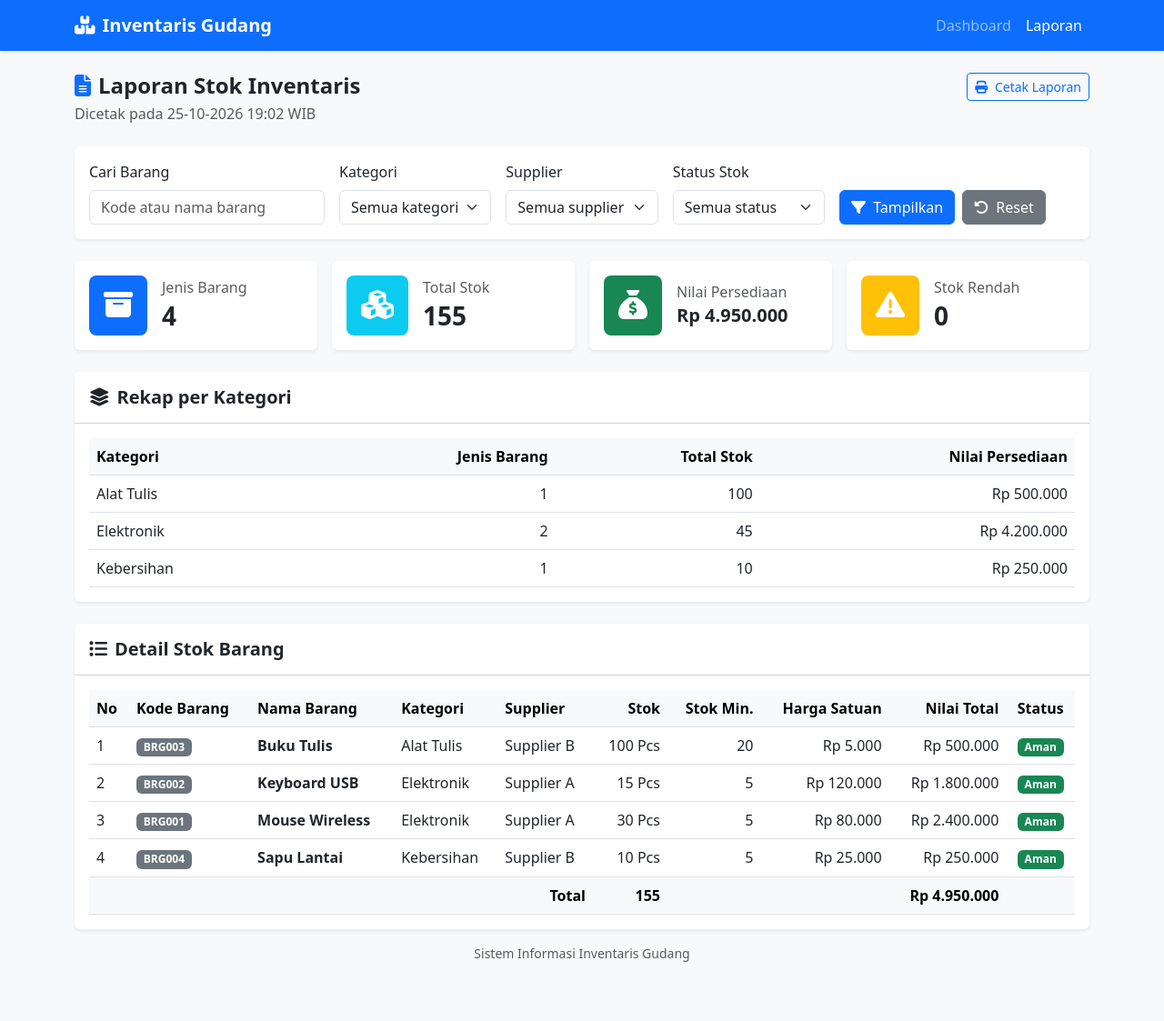
After one commit to yuzrizal/UTS_PW, a PHP site: page /laporan.php in a window 1280 px wide. The commit adds this page. Shown: the whole page at 91% size. Run offline with PHP 8.4, Linux system fonts and the light colour scheme; data comes from the database, SQL or seed files in the repository.

Commit message:
Tambah halaman laporan dan perbaiki navbar

```diff
--- a/index.php
+++ b/index.php
@@ -25,9 +25,8 @@ include 'koneksi.php';
             <div class="collapse navbar-collapse" id="navbarNav">
                 <ul class="navbar-nav ms-auto">
                     <li class="nav-item"><a class="nav-link active" href="#">Dashboard</a></li>
-                    <li class="nav-item"><a class="nav-link" href="#">Barang Masuk</a></li>
-                    <li class="nav-item"><a class="nav-link" href="#">Barang Keluar</a></li>
-                    <li class="nav-item"><a class="nav-link" href="#">Laporan</a></li>
+
+                    <li class="nav-item"><a class="nav-link" href="laporan.php">laporan</a></li>
                 </ul>
             </div>
         </div>
--- /dev/null
+++ b/laporan.php
@@ -0,0 +1,401 @@
+<?php
+include 'koneksi.php';
+
+date_default_timezone_set('Asia/Jakarta');
+
+if (!$conn) {
+    die("Database belum terhubung. Silakan periksa koneksi.php.");
+}
+
+$error = null;
+
+// ---------- Ambil nilai filter dari URL ----------
+$f_kategori = isset($_GET['kategori']) ? (int) $_GET['kategori'] : 0;
+$f_supplier = $_GET['supplier'] ?? '';          // '' = semua, 'none' = tanpa supplier, angka = id supplier
+$f_status   = $_GET['status'] ?? '';            // '' = semua, 'rendah', 'aman'
+$f_cari     = trim($_GET['cari'] ?? '');
+
+// ---------- Susun kondisi WHERE dengan prepared statement ----------
+$where  = [];
+$types  = '';
+$params = [];
+
+if ($f_kategori > 0) {
+    $where[] = "b.id_kategori = ?";
+    $types  .= 'i';
+    $params[] = $f_kategori;
+}
+
+if ($f_supplier === 'none') {
+    $where[] = "b.id_supplier IS NULL";
+} elseif ((int) $f_supplier > 0) {
+    $where[] = "b.id_supplier = ?";
+    $types  .= 'i';
+    $params[] = (int) $f_supplier;
+}
+
+if ($f_status === 'rendah') {
+    $where[] = "b.stok <= b.stok_minimum";
+} elseif ($f_status === 'aman') {
+    $where[] = "b.stok > b.stok_minimum";
+}
+
+if ($f_cari !== '') {
+    $where[] = "(b.kode_barang LIKE ? OR b.nama_barang LIKE ?)";
+    $types  .= 'ss';
+    $like = '%' . $f_cari . '%';
+    $params[] = $like;
+    $params[] = $like;
+}
+
+$where_sql = $where ? 'WHERE ' . implode(' AND ', $where) : '';
+
+// ---------- Ambil data barang ----------
+$data = [];
+
+try {
+    $sql = "SELECT b.*, k.nama_kategori, s.nama_supplier
+            FROM barang b
+            LEFT JOIN kategori k ON b.id_kategori = k.id_kategori
+            LEFT JOIN supplier s ON b.id_supplier = s.id_supplier
+            $where_sql
+            ORDER BY k.nama_kategori, b.nama_barang";
+
+    $stmt = mysqli_prepare($conn, $sql);
+    if ($params) {
+        mysqli_stmt_bind_param($stmt, $types, ...$params);
+    }
+    mysqli_stmt_execute($stmt);
+    $result = mysqli_stmt_get_result($stmt);
+
+    while ($row = mysqli_fetch_assoc($result)) {
+        $data[] = $row;
+    }
+    mysqli_stmt_close($stmt);
+} catch (mysqli_sql_exception $e) {
+    $error = "Gagal mengambil data laporan: " . $e->getMessage();
+}
+
+// ---------- Hitung ringkasan ----------
+$total_jenis = count($data);
+$total_stok  = 0;
+$total_nilai = 0;
+$total_rendah = 0;
+$per_kategori = [];
+
+foreach ($data as $row) {
+    $nilai = $row['stok'] * $row['harga'];
+
+    $total_stok  += $row['stok'];
+    $total_nilai += $nilai;
+
+    if ($row['stok'] <= $row['stok_minimum']) {
+        $total_rendah++;
+    }
+
+    $nama_kat = $row['nama_kategori'] ?? 'Tanpa kategori';
+    if (!isset($per_kategori[$nama_kat])) {
+        $per_kategori[$nama_kat] = ['jenis' => 0, 'stok' => 0, 'nilai' => 0];
+    }
+    $per_kategori[$nama_kat]['jenis']++;
+    $per_kategori[$nama_kat]['stok']  += $row['stok'];
+    $per_kategori[$nama_kat]['nilai'] += $nilai;
+}
+
+// ---------- Data untuk dropdown filter ----------
+$kategori_list = mysqli_query($conn, "SELECT * FROM kategori ORDER BY nama_kategori");
+$supplier_list = mysqli_query($conn, "SELECT * FROM supplier ORDER BY nama_supplier");
+
+function rupiah($angka)
+{
+    return 'Rp ' . number_format($angka, 0, ',', '.');
+}
+?>
+
+<!DOCTYPE html>
+<html lang="id">
+<head>
+    <meta charset="UTF-8">
+    <meta name="viewport" content="width=device-width, initial-scale=1.0">
+    <title>Laporan Stok - Inventaris Gudang</title>
+    <!-- Bootstrap 5 CSS -->
+    <link href="https://cdn.jsdelivr.net/npm/bootstrap@5.3.0/dist/css/bootstrap.min.css" rel="stylesheet">
+    <!-- Font Awesome Icons -->
+    <link rel="stylesheet" href="https://cdnjs.cloudflare.com/ajax/libs/font-awesome/6.4.0/css/all.min.css">
+    <style>
+        @media print {
+            .no-print { display: none !important; }
+            body { background: #fff !important; }
+            .card { box-shadow: none !important; border: 1px solid #dee2e6 !important; }
+            .container { max-width: 100% !important; }
+        }
+    </style>
+</head>
+<body class="bg-light">
+
+    <!-- Navbar -->
+    <nav class="navbar navbar-expand-lg navbar-dark bg-primary shadow-sm mb-4 no-print">
+        <div class="container">
+            <a class="navbar-brand fw-bold" href="index.php"><i class="fa-solid fa-boxes-stacked me-2"></i>Inventaris Gudang</a>
+            <button class="navbar-toggler" type="button" data-bs-toggle="collapse" data-bs-target="#navbarNav">
+                <span class="navbar-toggler-icon"></span>
+            </button>
+            <div class="collapse navbar-collapse" id="navbarNav">
+                <ul class="navbar-nav ms-auto">
+                    <li class="nav-item"><a class="nav-link" href="index.php">Dashboard</a></li>
+                    <li class="nav-item"><a class="nav-link active" href="laporan.php">Laporan</a></li>
+                </ul>
+            </div>
+        </div>
+    </nav>
+
+    <div class="container pb-5">
+
+        <!-- Judul Laporan -->
+        <div class="d-flex justify-content-between align-items-start mb-4">
+            <div>
+                <h4 class="fw-bold mb-1">
+                    <i class="fa-solid fa-file-lines text-primary me-2"></i>Laporan Stok Inventaris
+                </h4>
+                <p class="text-muted mb-0">
+                    Dicetak pada <?= date('d-m-Y H:i') ?> WIB
+                </p>
+            </div>
+            <button type="button" class="btn btn-outline-primary btn-sm no-print" onclick="window.print()">
+                <i class="fa-solid fa-print me-1"></i> Cetak Laporan
+            </button>
+        </div>
+
+        <?php if ($error) { ?>
+            <div class="alert alert-danger">
+                <?= htmlspecialchars($error) ?>
+            </div>
+        <?php } ?>
+
+        <!-- Filter -->
+        <div class="card border-0 shadow-sm mb-4 no-print">
+            <div class="card-body">
+                <form method="GET" class="row g-3 align-items-end">
+                    <div class="col-md-3">
+                        <label class="form-label">Cari Barang</label>
+                        <input type="text" name="cari" class="form-control" placeholder="Kode atau nama barang"
+                               value="<?= htmlspecialchars($f_cari) ?>">
+                    </div>
+                    <div class="col-md-2">
+                        <label class="form-label">Kategori</label>
+                        <select name="kategori" class="form-select">
+                            <option value="">Semua kategori</option>
+                            <?php while ($k = mysqli_fetch_assoc($kategori_list)) { ?>
+                                <option value="<?= $k['id_kategori'] ?>"
+                                    <?= $f_kategori == $k['id_kategori'] ? 'selected' : '' ?>>
+                                    <?= htmlspecialchars($k['nama_kategori']) ?>
+                                </option>
+                            <?php } ?>
+                        </select>
+                    </div>
+                    <div class="col-md-2">
+                        <label class="form-label">Supplier</label>
+                        <select name="supplier" class="form-select">
+                            <option value="">Semua supplier</option>
+                            <option value="none" <?= $f_supplier === 'none' ? 'selected' : '' ?>>Tidak ada supplier</option>
+                            <?php while ($s = mysqli_fetch_assoc($supplier_list)) { ?>
+                                <option value="<?= $s['id_supplier'] ?>"
+                                    <?= (string) $f_supplier === (string) $s['id_supplier'] ? 'selected' : '' ?>>
+                                    <?= htmlspecialchars($s['nama_supplier']) ?>
+                                </option>
+                            <?php } ?>
+                        </select>
+                    </div>
+                    <div class="col-md-2">
+                        <label class="form-label">Status Stok</label>
+                        <select name="status" class="form-select">
+                            <option value="">Semua status</option>
+                            <option value="rendah" <?= $f_status === 'rendah' ? 'selected' : '' ?>>Stok rendah</option>
+                            <option value="aman" <?= $f_status === 'aman' ? 'selected' : '' ?>>Stok aman</option>
+                        </select>
+                    </div>
+                    <div class="col-md-3 d-flex gap-2">
+                        <button type="submit" class="btn btn-primary">
+                            <i class="fa-solid fa-filter me-1"></i> Tampilkan
+                        </button>
+                        <a href="laporan.php" class="btn btn-secondary">
+                            <i class="fa-solid fa-rotate-left me-1"></i> Reset
+                        </a>
+                    </div>
+                </form>
+            </div>
+        </div>
+
+        <!-- Ringkasan -->
+        <div class="row g-3 mb-4">
+            <div class="col-md-3 col-6">
+                <div class="card border-0 shadow-sm bg-white p-3 h-100">
+                    <div class="d-flex align-items-center">
+                        <div class="bg-primary text-white rounded-3 p-3 me-3">
+                            <i class="fa-solid fa-box-archive fa-2x"></i>
+                        </div>
+                        <div>
+                            <h6 class="text-muted mb-1">Jenis Barang</h6>
+                            <h3 class="fw-bold mb-0"><?= $total_jenis ?></h3>
+                        </div>
+                    </div>
+                </div>
+            </div>
+            <div class="col-md-3 col-6">
+                <div class="card border-0 shadow-sm bg-white p-3 h-100">
+                    <div class="d-flex align-items-center">
+                        <div class="bg-info text-white rounded-3 p-3 me-3">
+                            <i class="fa-solid fa-cubes fa-2x"></i>
+                        </div>
+                        <div>
+                            <h6 class="text-muted mb-1">Total Stok</h6>
+                            <h3 class="fw-bold mb-0"><?= number_format($total_stok, 0, ',', '.') ?></h3>
+                        </div>
+                    </div>
+                </div>
+            </div>
+            <div class="col-md-3 col-6">
+                <div class="card border-0 shadow-sm bg-white p-3 h-100">
+                    <div class="d-flex align-items-center">
+                        <div class="bg-success text-white rounded-3 p-3 me-3">
+                            <i class="fa-solid fa-sack-dollar fa-2x"></i>
+                        </div>
+                        <div>
+                            <h6 class="text-muted mb-1">Nilai Persediaan</h6>
+                            <h5 class="fw-bold mb-0"><?= rupiah($total_nilai) ?></h5>
+                        </div>
+                    </div>
+                </div>
+            </div>
+            <div class="col-md-3 col-6">
+                <div class="card border-0 shadow-sm bg-white p-3 h-100">
+                    <div class="d-flex align-items-center">
+                        <div class="bg-warning text-white rounded-3 p-3 me-3">
+                            <i class="fa-solid fa-triangle-exclamation fa-2x"></i>
+                        </div>
+                        <div>
+                            <h6 class="text-muted mb-1">Stok Rendah</h6>
+                            <h3 class="fw-bold mb-0"><?= $total_rendah ?></h3>
+                        </div>
+                    </div>
+                </div>
+            </div>
+        </div>
+
+        <!-- Rekap per Kategori -->
+        <div class="card border-0 shadow-sm mb-4">
+            <div class="card-header bg-white py-3">
+                <h5 class="mb-0 fw-bold"><i class="fa-solid fa-layer-group me-2"></i>Rekap per Kategori</h5>
+            </div>
+            <div class="card-body">
+                <div class="table-responsive">
+                    <table class="table table-hover align-middle mb-0">
+                        <thead class="table-light">
+                            <tr>
+                                <th>Kategori</th>
+                                <th class="text-end">Jenis Barang</th>
+                                <th class="text-end">Total Stok</th>
+                                <th class="text-end">Nilai Persediaan</th>
+                            </tr>
+                        </thead>
+                        <tbody>
+                            <?php if ($per_kategori) { ?>
+                                <?php foreach ($per_kategori as $nama_kat => $rekap) { ?>
+                                    <tr>
+                                        <td><?= htmlspecialchars($nama_kat) ?></td>
+                                        <td class="text-end"><?= $rekap['jenis'] ?></td>
+                                        <td class="text-end"><?= number_format($rekap['stok'], 0, ',', '.') ?></td>
+                                        <td class="text-end"><?= rupiah($rekap['nilai']) ?></td>
+                                    </tr>
+                                <?php } ?>
+                            <?php } else { ?>
+                                <tr>
+                                    <td colspan="4" class="text-center text-muted py-4">Tidak ada data untuk ditampilkan.</td>
+                                </tr>
+                            <?php } ?>
+                        </tbody>
+                    </table>
+                </div>
+            </div>
+        </div>
+
+        <!-- Detail Stok Barang -->
+        <div class="card border-0 shadow-sm">
+            <div class="card-header bg-white py-3">
+                <h5 class="mb-0 fw-bold"><i class="fa-solid fa-list me-2"></i>Detail Stok Barang</h5>
+            </div>
+            <div class="card-body">
+                <div class="table-responsive">
+                    <table class="table table-hover align-middle mb-0">
+                        <thead class="table-light">
+                            <tr>
+                                <th>No</th>
+                                <th>Kode Barang</th>
+                                <th>Nama Barang</th>
+                                <th>Kategori</th>
+                                <th>Supplier</th>
+                                <th class="text-end">Stok</th>
+                                <th class="text-end">Stok Min.</th>
+                                <th class="text-end">Harga Satuan</th>
+                                <th class="text-end">Nilai Total</th>
+                                <th class="text-center">Status</th>
+                            </tr>
+                        </thead>
+                        <tbody>
+                            <?php if ($data) { ?>
+                                <?php $no = 1; foreach ($data as $row) { ?>
+                                    <tr>
+                                        <td><?= $no++ ?></td>
+                                        <td><span class="badge bg-secondary"><?= htmlspecialchars($row['kode_barang']) ?></span></td>
+                                        <td><strong><?= htmlspecialchars($row['nama_barang']) ?></strong></td>
+                                        <td><?= htmlspecialchars($row['nama_kategori'] ?? '-') ?></td>
+                                        <td><?= htmlspecialchars($row['nama_supplier'] ?? '-') ?></td>
+                                        <td class="text-end"><?= $row['stok'] ?> <?= htmlspecialchars($row['satuan']) ?></td>
+                                        <td class="text-end"><?= $row['stok_minimum'] ?></td>
+                                        <td class="text-end"><?= rupiah($row['harga']) ?></td>
+                                        <td class="text-end"><?= rupiah($row['stok'] * $row['harga']) ?></td>
+                                        <td class="text-center">
+                                            <?php if ($row['stok'] == 0) { ?>
+                                                <span class="badge bg-dark">Habis</span>
+                                            <?php } elseif ($row['stok'] <= $row['stok_minimum']) { ?>
+                                                <span class="badge bg-danger">Stok Rendah</span>
+                                            <?php } else { ?>
+                                                <span class="badge bg-success">Aman</span>
+                                            <?php } ?>
+                                        </td>
+                                    </tr>
+                                <?php } ?>
+                            <?php } else { ?>
+                                <tr>
+                                    <td colspan="10" class="text-center text-muted py-4">
+                                        Tidak ada data barang yang sesuai dengan filter.
+                                    </td>
+                                </tr>
+                            <?php } ?>
+                        </tbody>
+                        <?php if ($data) { ?>
+                            <tfoot class="table-light fw-bold">
+                                <tr>
+                                    <td colspan="5" class="text-end">Total</td>
+                                    <td class="text-end"><?= number_format($total_stok, 0, ',', '.') ?></td>
+                                    <td></td>
+                                    <td></td>
+                                    <td class="text-end"><?= rupiah($total_nilai) ?></td>
+                                    <td></td>
+                                </tr>
+                            </tfoot>
+                        <?php } ?>
+                    </table>
+                </div>
+            </div>
+        </div>
+
+        <p class="text-center text-muted small mt-3">
+            Sistem Informasi Inventaris Gudang
+        </p>
+
+    </div>
+
+    <script src="https://cdn.jsdelivr.net/npm/bootstrap@5.3.0/dist/js/bootstrap.bundle.min.js"></script>
+</body>
+</html>
```
